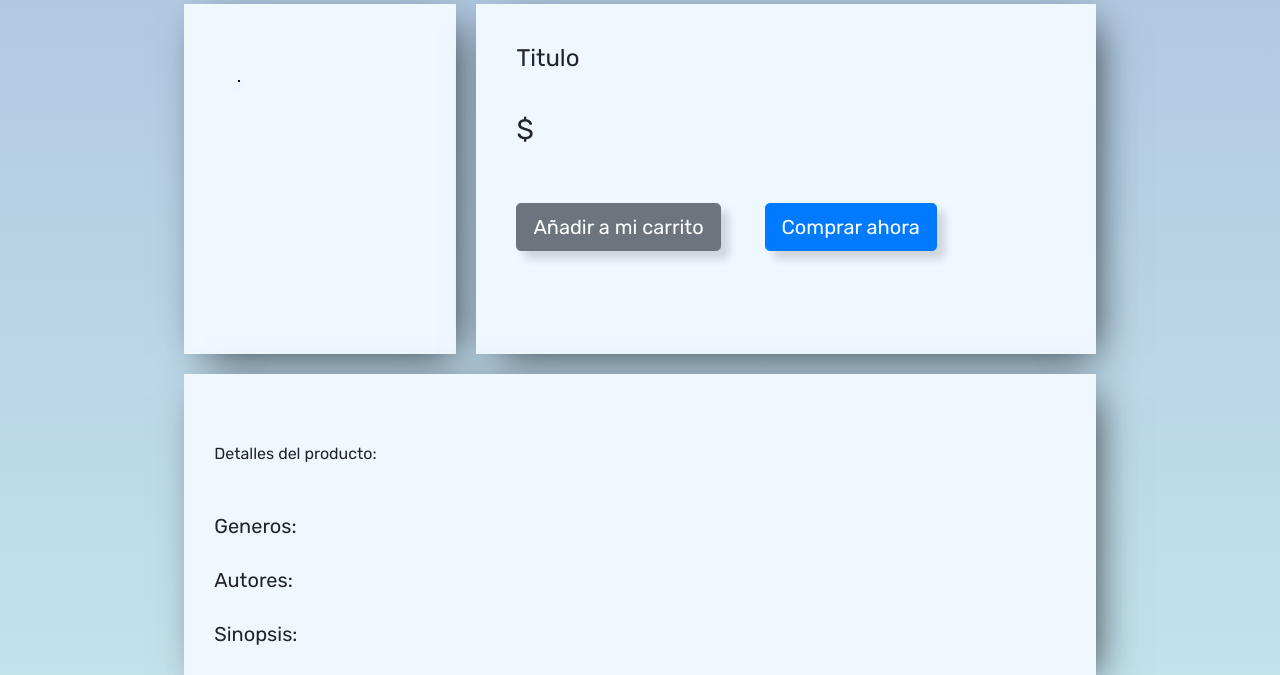
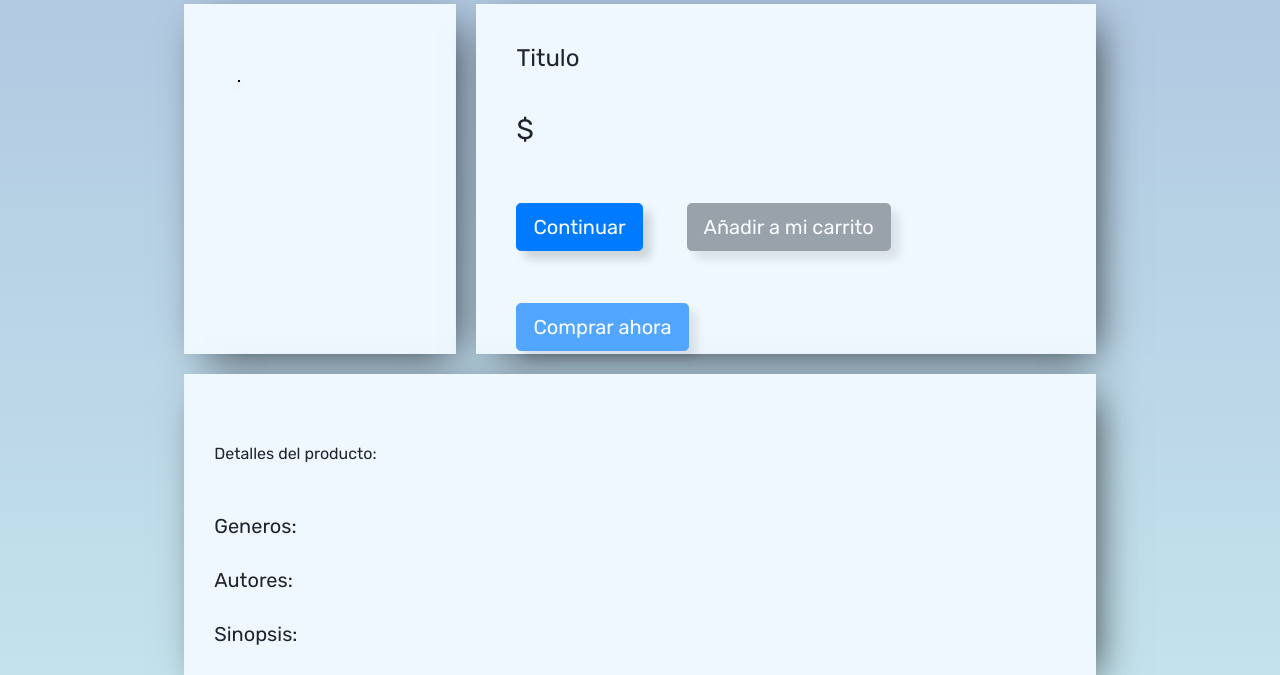
Before and after one commit to RicGrimaldo/Proyecto_Web, a PHP site: page /compra.php in a window 1280 px wide. Shown: the part 180-855 px from the top of the page. Run offline with PHP 8.4, Linux system fonts and the light colour scheme; some libraries are stand-ins or nearby versions.

Commit message:
Se ha modificado la pag principal, ademas de que el invitado no pueda comprar

```diff
--- a/Proyecto/Mangas.json
+++ b/Proyecto/Mangas.json
@@ -9,7 +9,6 @@
         "rutaArchivo": "PDF/Akamee5eebe86fc759be07dbcc85d8d0a4817.pdf",
         "imagenURL": "Imagenes/Akame.jpg",
         "id": "1",
-        "status":"new",
         "precio": "109.00"
     },
     {
@@ -256,6 +255,7 @@
         "rutaArchivo": "PDF/Btoomb50477ff38ca449854343526b708492c.pdf",
         "imagenURL": "Imagenes/Btooom.jpg",
         "id": "22",
+        "status":"new",
         "precio": "129.90"
     },
 
@@ -434,7 +434,6 @@
         "rutaArchivo":"PDF/ChainsawManea8685c070d6ed055f5315b37e0ac707.pdf" ,
         "imagenURL":"Imagenes/Chainsaw Man.jpg" ,
         "id": "38",
-        "status":"new",
         "precio":"99.90"
     },
 
@@ -591,6 +590,7 @@
         "rutaArchivo": "PDF/Shingeki1c62f117d204adf3f6b39236642ac873.pdf",
         "imagenURL": "Imagenes/Shingeki no Kyojin.jpg",
         "id": "52",
+        "status": "new",
         "precio": "129.90"
     },
 
--- a/Proyecto/compra.php
+++ b/Proyecto/compra.php
@@ -96,8 +96,9 @@ include_once 'sesionNav.php';
             <h4 class="texto-titulo" id="tit">Titulo</h4>
             <h3 class="texto-costo" id="costo">$</h3>
             <div class="but">
-                <button type="button" class="btn btn-secondary btn-lg" id="btnAgregarCarrito">A&ntilde;adir a mi carrito</button>
-                <button type="button" class="btn btn-primary btn-lg" id="btnCompra">Comprar ahora</button>
+
+                <?php echo $buyButtons?>
+
             </div>
         </div>
         <div class="item i3">
--- a/Proyecto/sesionNav.php
+++ b/Proyecto/sesionNav.php
@@ -5,7 +5,9 @@
         $userkey = "Invitado";
         $sesionButtons ='<a class="dropdown-item" href="index.php">Iniciar Sesion</a>';
         $userIcon='Imagenes/Header_Footer/user-icon.png';
-        $buyButtons=' <button type="button" class="btn btn-primary btn-lg" id="btnLogCompra"> <a href="index.php" style="text-decoration:none; color:white" >Continuar</a></button>';
+        $buyButtons=' <button type="button" class="btn btn-primary btn-lg" id="btnLogCompra"> <a href="index.php" style="text-decoration:none; color:white" >Continuar</a></button>
+                    <button type="button" class="btn btn-secondary btn-lg disabled" id="btnAgregarCarrito" aria-disable="true">A&ntilde;adir a mi carrito</button>
+                    <button type="button" class="btn btn-primary btn-lg disabled" id="btnCompra" aria-disable="true">Comprar ahora</button>';
         $adultButton=  '<a id="adultID" class="nav-link disabled"  href="index.php">+18</a>';
     }else{
 
```
